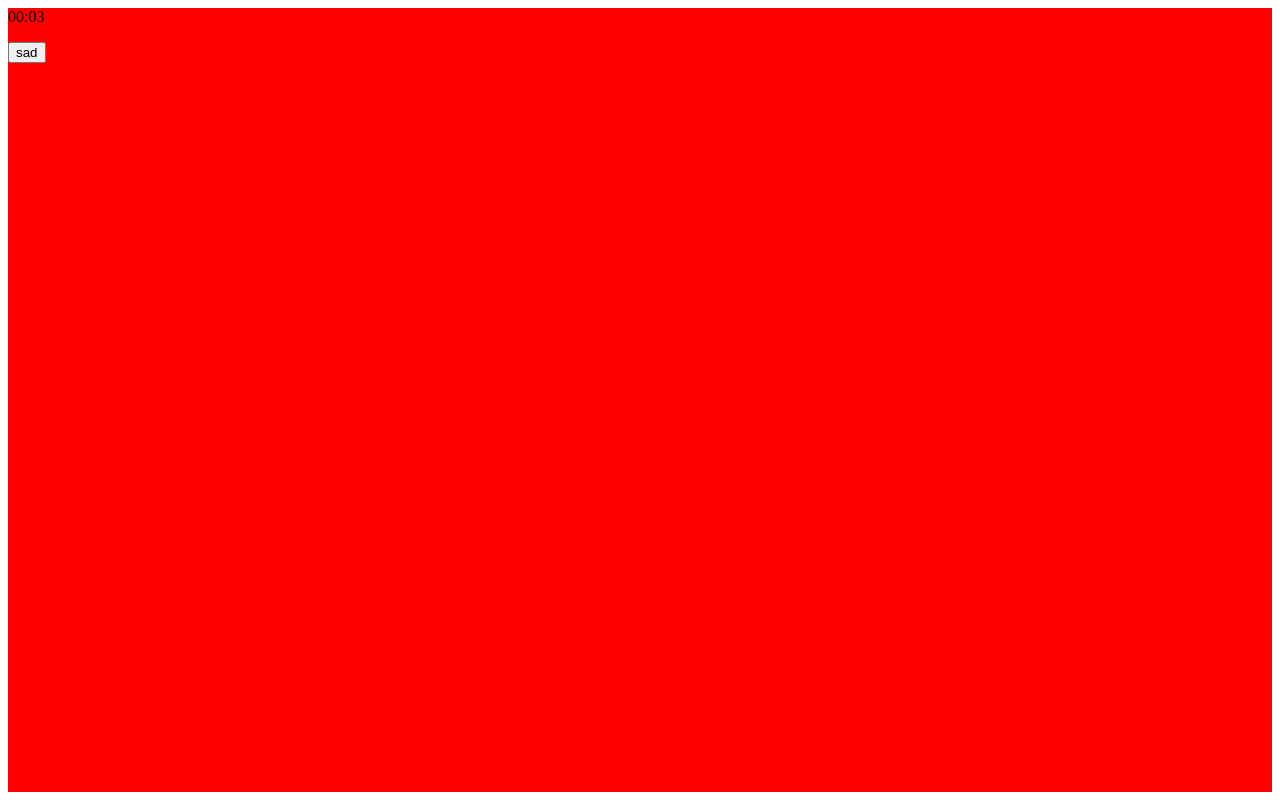
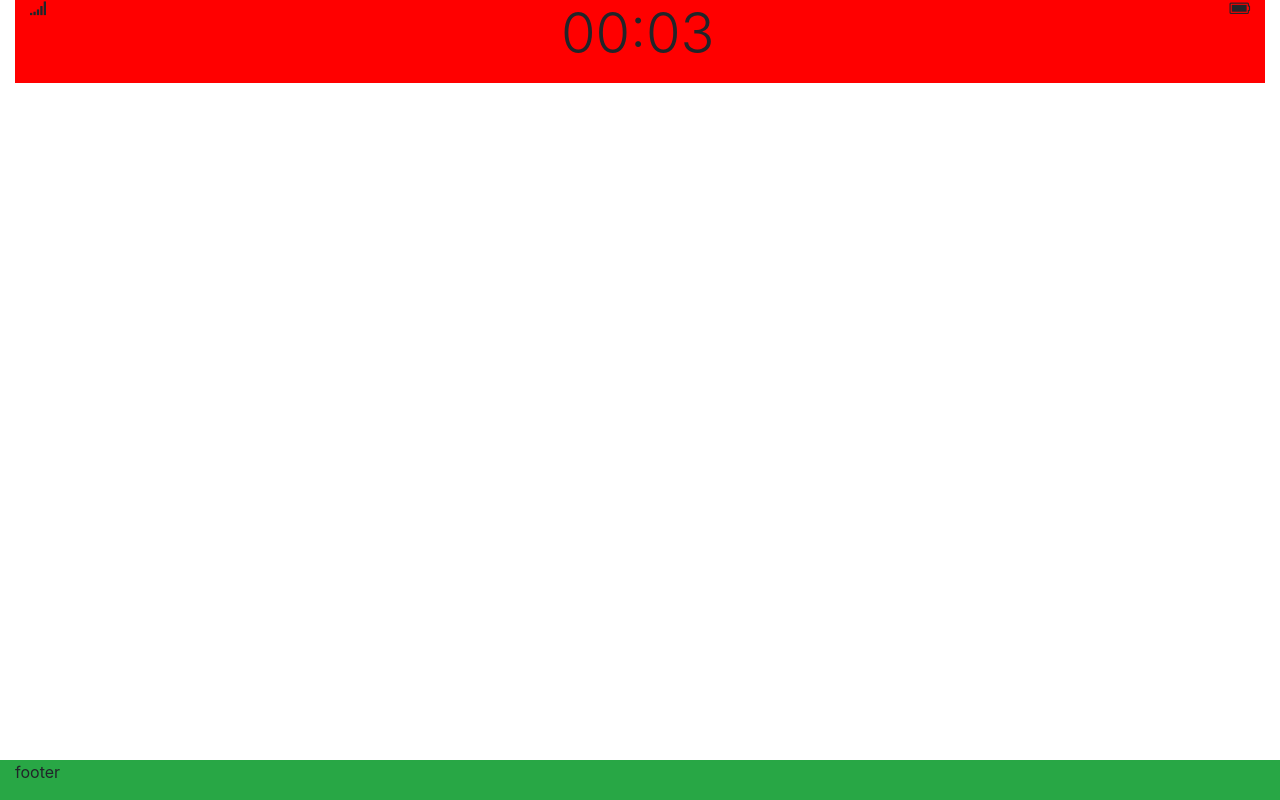
Before and after one commit to b1706997/FiveM_Phone, a React app in the folder myphone/: page / in a window 1280 px wide. Built offline with nearby package versions, Linux system fonts and the light colour scheme.

Commit message:
added boostrap

```diff
--- a/myphone/package.json
+++ b/myphone/package.json
@@ -1,5 +1,5 @@
 {
-  "name": "bootstrap",
+  "name": "fivem",
   "version": "0.0.0",
   "license": "MIT",
   "repository": {
@@ -14,11 +14,13 @@
     "@reduxjs/toolkit": "^1.4.0",
     "@types/react": "^16.9.46",
     "@types/react-dom": "^16.9.8",
+    "bootstrap": "^4.5.2",
     "i18n": "^0.13.2",
     "i18next": "^19.7.0",
     "i18next-xhr-backend": "^3.2.2",
     "module-alias": "^2.2.2",
     "react": "^16.13.1",
+    "react-bootstrap": "^1.3.0",
     "react-dom": "^16.13.1",
     "react-i18next": "^11.7.2",
     "react-redux": "^7.2.1",
--- a/myphone/public/index.html
+++ b/myphone/public/index.html
@@ -1,6 +1,11 @@
 <html>
+  <head>
+    <script src="https://code.jquery.com/jquery-3.5.1.slim.min.js" integrity="sha256-4+XzXVhsDmqanXGHaHvgh1gMQKX40OUvDEBTu8JcmNs=" crossorigin="anonymous"></script>
+    <link rel='stylesheet' href='https://stackpath.bootstrapcdn.com/bootstrap/4.5.2/css/bootstrap.min.css'/>
+    <script src='https://stackpath.bootstrapcdn.com/bootstrap/4.5.2/js/bootstrap.min.js'></script>
+    <link rel="stylesheet" href="https://stackpath.bootstrapcdn.com/font-awesome/4.7.0/css/font-awesome.min.css" integrity="sha384-wvfXpqpZZVQGK6TAh5PVlGOfQNHSoD2xbE+QkPxCAFlNEevoEH3Sl0sibVcOQVnN" crossorigin="anonymous">  </head>
   <body>
-    <div id="root"></div>
+    <div style='width:100%' id="root"></div>
     <script src="./build/app.js"></script>
     <script src="nui://game/ui/jquery.js" type="text/javascript"></script>
     <script>
--- /dev/null
+++ b/myphone/src/components/templates/PhoneScreen/Footer/index.css
@@ -0,0 +1,3 @@
+.root {
+    background-color:blue
+}
--- /dev/null
+++ b/myphone/src/components/templates/PhoneScreen/Footer/index.tsx
@@ -0,0 +1,17 @@
+import * as React from 'react'
+import * as ReactDOM from 'react-dom'
+class Footer extends React.Component {
+    constructor(prop)
+    {
+        super(prop)
+    }
+    render() {
+        return(
+            <div className='bg-success container-fluid background-success fixed-bottom'>
+                <p>footer</p>
+            </div>
+        )
+    }
+}
+
+export default Footer
--- a/myphone/src/components/templates/PhoneScreen/Header/index.css
+++ b/myphone/src/components/templates/PhoneScreen/Header/index.css
@@ -1,3 +1,3 @@
-.container {
-    background-color:red
+.root {
+    background-color: red
 }
--- a/myphone/src/components/templates/PhoneScreen/Header/index.tsx
+++ b/myphone/src/components/templates/PhoneScreen/Header/index.tsx
@@ -7,7 +7,7 @@ type State = {
 }
 type Prop = {
     time:string,
-    tick:any
+    tick:any,
 }
 class Header extends React.Component<Prop,State> {
     constructor(prop:Prop)
@@ -26,9 +26,10 @@ class Header extends React.Component<Prop,State> {
     }
     render() {
         return(
-            <div className='container'>
-                <p>{this.props.time}</p>
-                <button > sad</button>
+            <div className='container-fluid root mw-100 d-flex justify-content-between'>
+                <i className='fa fa-signal' aria-hidden={true}></i>
+                <p className='text-center display-4'>{this.props.time}</p>
+                <i className='fa fa-battery size' aria-hidden={true}></i>
             </div>
         )
     }
--- a/myphone/src/components/templates/PhoneScreen/index.tsx
+++ b/myphone/src/components/templates/PhoneScreen/index.tsx
@@ -3,6 +3,7 @@ import * as ReactDOM from 'react-dom'
 import './index.css'
 
 import Header from './Header'
+import Footer from './Footer'
 type State = {
     detail:boolean,
 }
@@ -22,11 +23,13 @@ class PhoneScreen extends React.Component<Prop,State> {
         if(this.props.display!=nextProp.display)
             return true
     }
+    styleClass : string = "container-fluid mw-100"
     render() {
         return(
-            <div className={this.props.display ? 'container' : 'container-disable'}>
+            <div className={this.props.display ? this.styleClass : 'container-disable'}>
                 <Header />
                 {/* <Screen/> */}
+                <Footer/>
             </div>
         )
     }
--- a/myphone/src/i18n.js
+++ b/myphone/src/i18n.js
@@ -1,16 +1,16 @@
 import i18n from "i18next";
 import { initReactI18next } from "react-i18next";
 import English from '../public/assets/i18n/translations/en.json'
-import Vietnam from '../public/assets/i18n/translations/viet.json'
+import Vietnamese from '../public/assets/i18n/translations/viet.json'
 
 // the translations
 // (tip move them in a JSON file and import them)
 const resources = {
   en: {
-    translation: English
+    translation:English
   },
   vn:{
-    translation:Vietnam
+    translation:Vietnamese
   }
 };
 
--- a/myphone/src/services/redux/store.tsx
+++ b/myphone/src/services/redux/store.tsx
@@ -9,7 +9,6 @@ const rootReducer = combineReducers({
 } as any)
 
 
-const serializableCheck = createSerializableStateInvariantMiddleware()
 const store =  configureStore ({
     reducer:rootReducer,
     middleware: []
```
Also changed, not shown: 1 other file (tests, documents, lock files or other folders).
